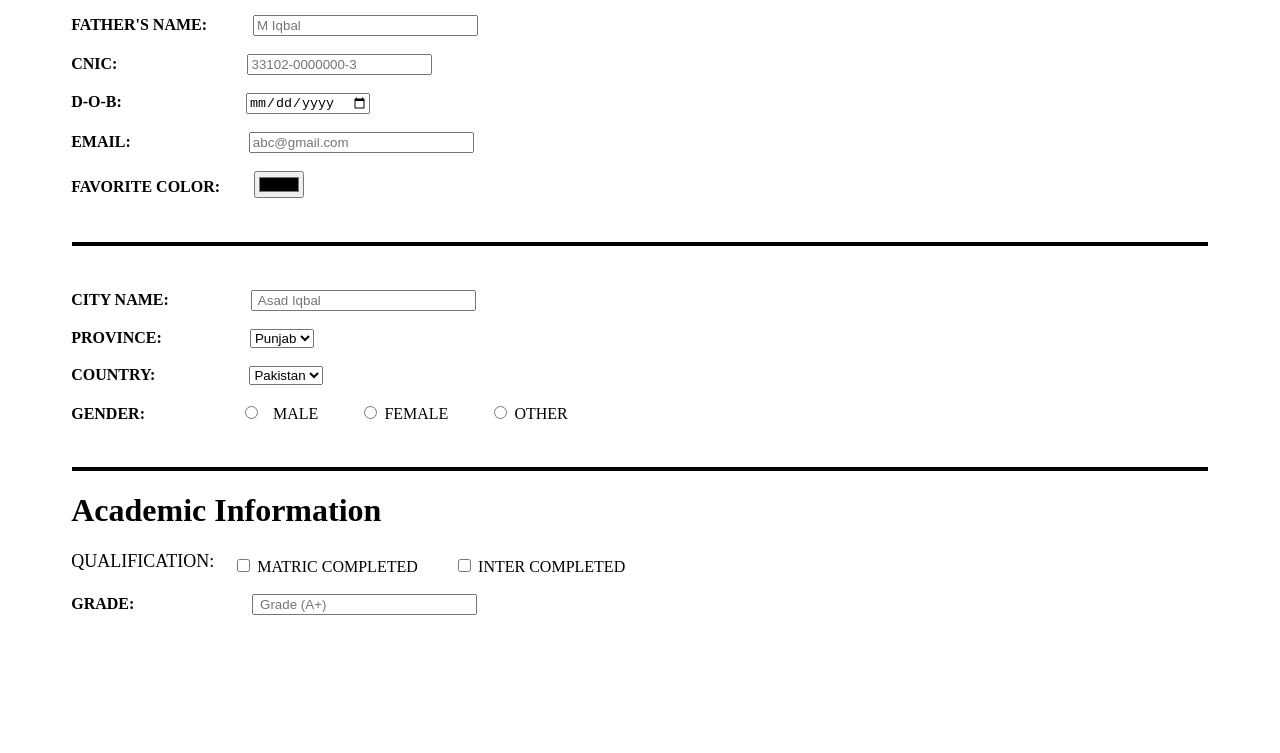
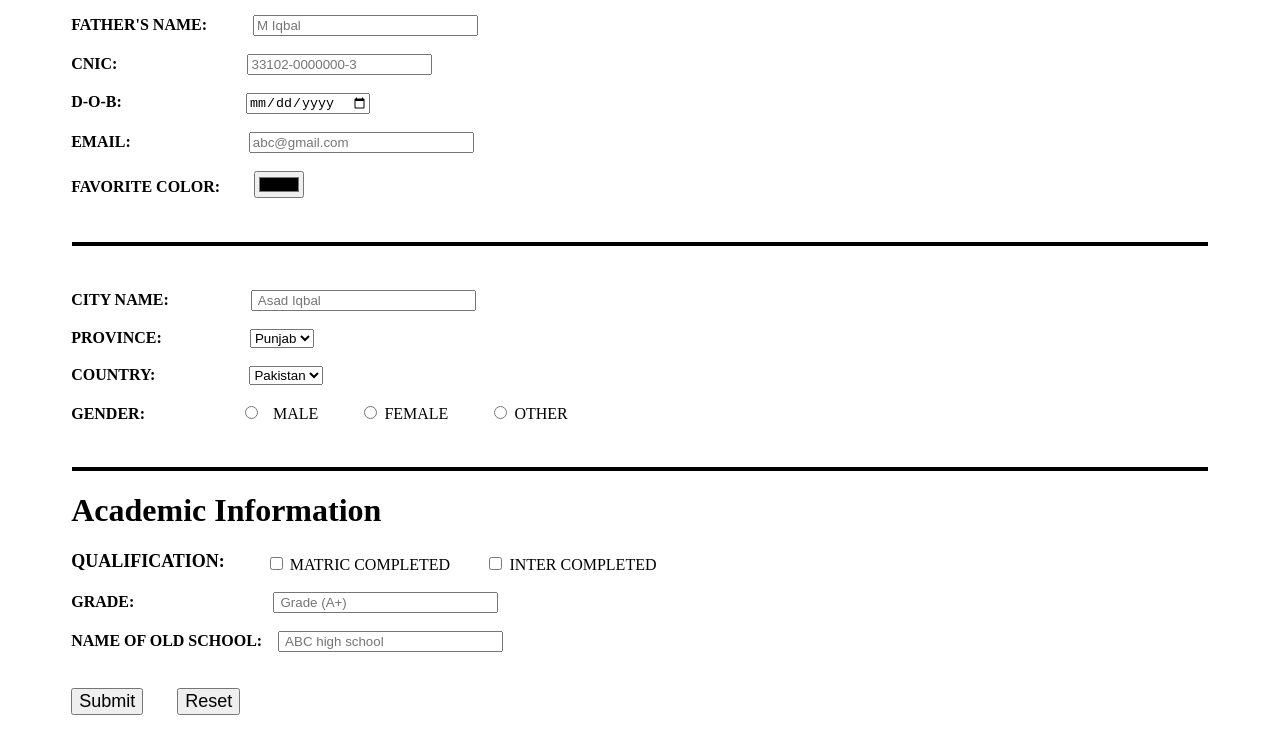
Before and after one commit to aasadlion/Projects-and-Assignments-, a plain HTML site: page AdmissionForm/AdmissionForm.html in a window 1280 px wide. Shown: the part 269-1022 px from the top of the page. Before the commit the page ends 892 px from the top, so only its background shows below. Drawn offline with Linux system fonts and the light colour scheme.

Commit message:
work complete

```diff
--- a/AdmissionForm/AdmissionForm.html
+++ b/AdmissionForm/AdmissionForm.html
@@ -118,11 +118,11 @@
 
         <!-- COUNTRY: -->
 
-        <label style="font-weight: 600" for="PROVINCE">COUNTRY:</label>
+        <label style="font-weight: 600" for="COUNTRY">COUNTRY:</label>
         <select
           style="font-weight: 500; margin-left: 7.5%"
           name="COUNTRY"
-          id=""
+          id="COUNTRY"
         >
           <option selected value="Punjab">Pakistan</option>
           <option value="KPK">USA</option>
@@ -158,8 +158,12 @@
 <div class="pd" id="AcademicInformation">
 
   <h1>Academic Information  </h1>
-  <span style="font-size: 18px ;">QUALIFICATION: </span>
-  <div style=" margin-left:13.5% ; margin-top: -16px; ">
+
+  <span style="font-weight: 600; font-size: 18px ;">QUALIFICATION: </span>
+
+
+  <div style="  margin-left:16.2% ; margin-top: -18px; ">
+
 <input type="checkbox" id="eduction" name="Matric Completed" value="Matric Completed" >
 <label   for="eduction">MATRIC COMPLETED</label>
 
@@ -172,16 +176,35 @@
 </div>
 <label style="font-weight: 600"   for="Grade">GRADE: </label>
 <input
-  style="font-weight: 500; margin-left: 9.5%"
+  style="font-weight: 500; margin-left: 11.2%"
   type="text"
   size="25"
   id="Grade"
   value=""
   placeholder=" Grade (A+)"
 />
+<br><br>
+
+<label style="font-weight: 600"   for="Grade">NAME OF OLD SCHOOL: </label>
+<input
+  style="font-weight: 500; margin-left: 1%"
+  type="text"
+  size="25"
+
+  value=""
+  placeholder=" ABC high school"
+/>
 </div>
+<br><br>
 
-    </form>
+<div class="pd">
+ <button style="font-size:large; font-weight: 500;">Submit</button>
+ <input style="font-size: large; font-weight: 500; margin-left: 30px;" type="reset">
+</div>
+</form>
+
     </div>
+
+    <br><br><br><br><br>
   </body>
 </html>
```
